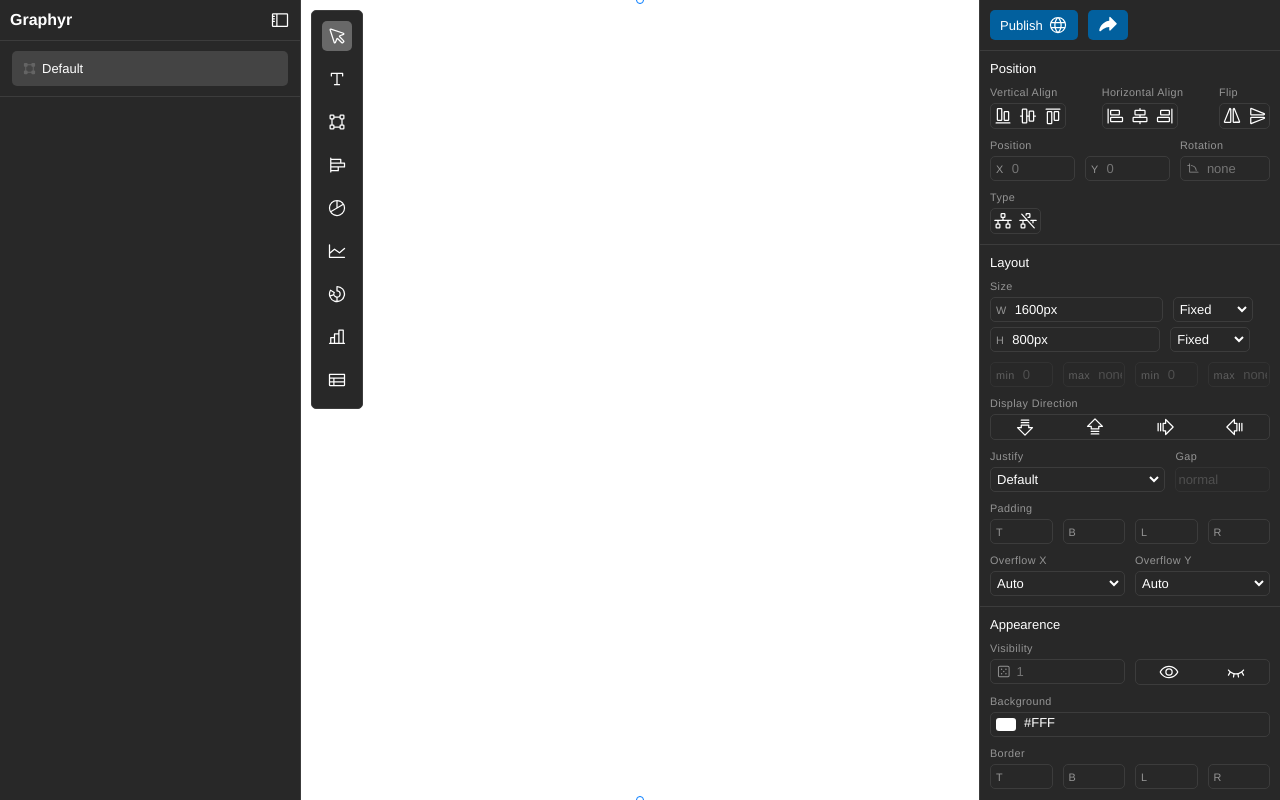
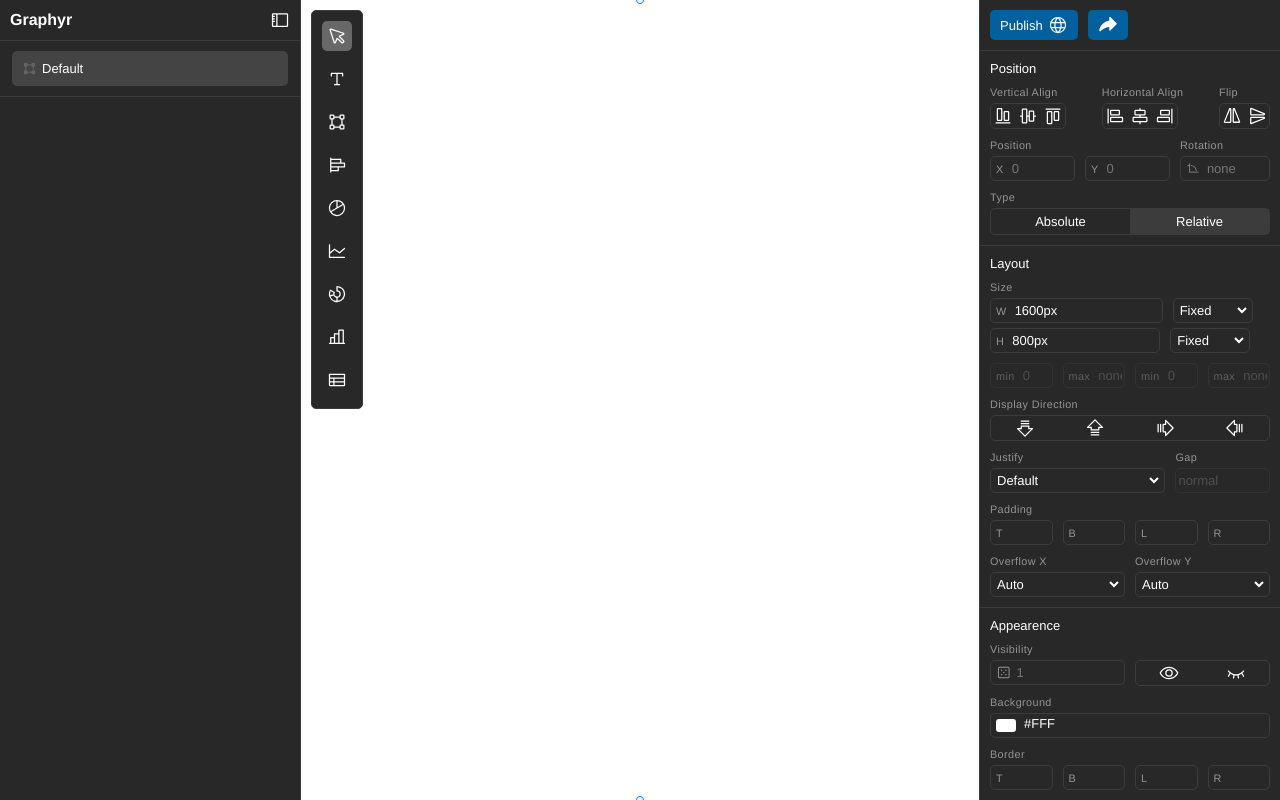
Before and after one commit to Gacktto/Graphyr, a React (Vite) app: page / in a window 1280 px wide. Built offline with nearby package versions, Linux system fonts and the light colour scheme.

Commit message:
refactor: change position type style

```diff
--- a/src/components/GUI/Rightbar/sections/PositionSection.tsx
+++ b/src/components/GUI/Rightbar/sections/PositionSection.tsx
@@ -10,8 +10,6 @@ import {
     FlipHorizontalIcon,
     FlipVerticalIcon,
     AngleIcon,
-    NetworkIcon,
-    NetworkSlashIcon,
 } from '@phosphor-icons/react';
 import type { ElementNode } from '../../../TreeView/TreeView';
 
@@ -178,11 +176,28 @@ export const PositionSection: React.FC<PositionSectionProps> = React.memo(
                     </div>
                     {/* Row Start */}
                     <div className={styles.row}>
-                        <div className={styles.group}>
+                        <div className={`${styles.group} ${styles.fill}`}>
                             <div className={styles.groupTitle}>Type</div>
-                            <div className={styles.groupContent}>
-                                <NetworkIcon
-                                    className={`${styles.icon} ${styles.button}`}
+                            <div className={styles.groupChoices}>
+                                <div
+                                    className={`${styles.choice} ${selectedElement?.style?.position === "absolute" ? styles.active : ""}`}
+                                    onClick={() => {
+                                        const currentType =
+                                            selectedElement?.style?.position;
+                                        console.log(currentType);
+
+                                        onStyleChange({
+                                            position:
+                                                currentType === 'absolute'
+                                                    ? currentType
+                                                    : 'absolute',
+                                        });
+                                    }}
+                                    >
+                                        Absolute
+                                </div>
+                                <div
+                                    className={`${styles.choice} ${selectedElement?.style?.position === "relative" ? styles.active : ""}`}
                                     onClick={() => {
                                         const currentType =
                                             selectedElement?.style?.position;
@@ -197,22 +212,9 @@ export const PositionSection: React.FC<PositionSectionProps> = React.memo(
                                             left: ""
                                         });
                                     }}
-                                />
-                                <NetworkSlashIcon
-                                    className={`${styles.icon} ${styles.button}`}
-                                    onClick={() => {
-                                        const currentType =
-                                            selectedElement?.style?.position;
-                                        console.log(currentType);
-
-                                        onStyleChange({
-                                            position:
-                                                currentType === 'absolute'
-                                                    ? currentType
-                                                    : 'absolute',
-                                        });
-                                    }}
-                                />
+                                    >
+                                        Relative
+                                </div>
                             </div>
                         </div>
                     </div>
--- a/src/styles/Sidebar.module.css
+++ b/src/styles/Sidebar.module.css
@@ -92,6 +92,37 @@
     box-sizing: border-box;
 }
 
+.groupChoices {
+    position: relative;
+    display: flex;
+    width: 100%;
+    align-items: start;
+    justify-content: start;
+    border: 1px solid #3c3c3c;
+    border-radius: 5px;
+    box-sizing: border-box;
+}
+
+.choice {
+    opacity: 1;
+    position: relative;
+    flex: 1;
+    display: flex;
+    align-items: center;
+    justify-content: center;
+    padding: 5px 10px;
+    box-sizing: border-box;
+    cursor: pointer;
+}
+
+.choice:hover{
+    opacity: 0.8;
+}
+
+.choice.active{
+    background-color: #3c3c3c;
+}
+
 .groupInput {
     position: relative;
     display: flex;
```
